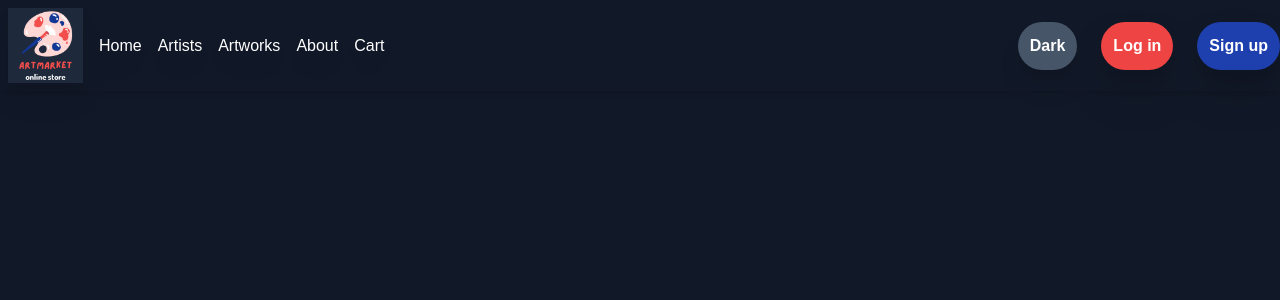
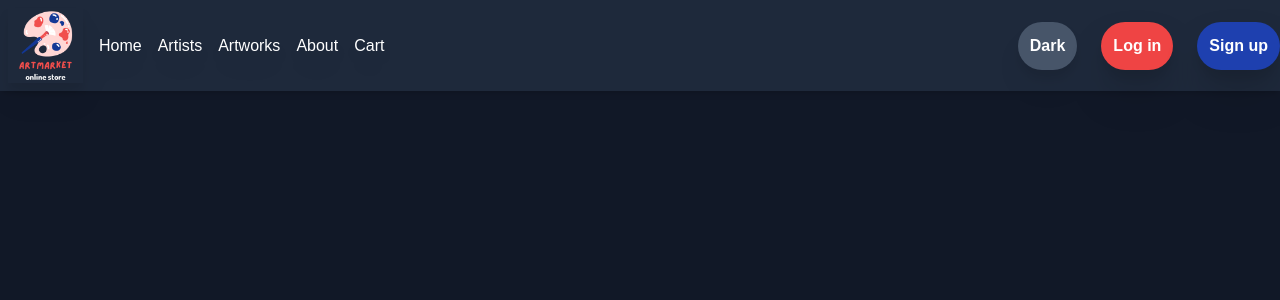
Before and after one commit to SagiYosofov/ArtMarketNextJs, a Next.js app: page / in a window 1280 px wide. Shown: the top 300 px of the page. Built offline with nearby package versions, Linux system fonts and the light colour scheme.

Commit message:
fixed navbar and icon color mismatch

```diff
--- a/components/Nav.jsx
+++ b/components/Nav.jsx
@@ -35,7 +35,7 @@
   };
 
   return (
-    <div className="fixed top-0 left-0 right-0 bg-white dark:bg-gray-900 shadow-md z-50 w-full">
+    <div className="fixed top-0 left-0 right-0 bg-white dark:bg-slate-800 shadow-md z-50 w-full">
       <div className="flex items-center justify-between w-full drop-shadow-xl">
         <Link href="/" className="inline mx-2 my-2">
           <Image
```
